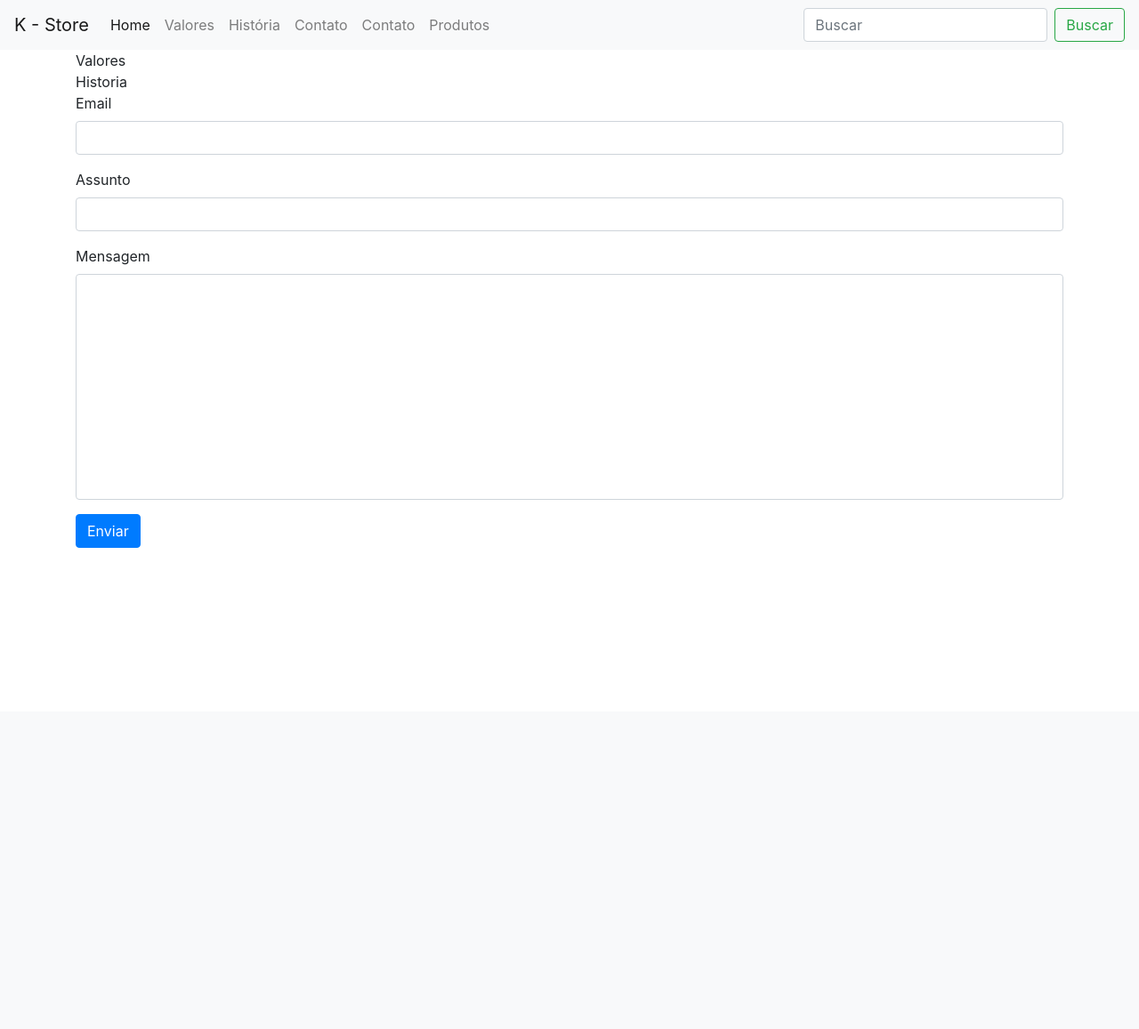
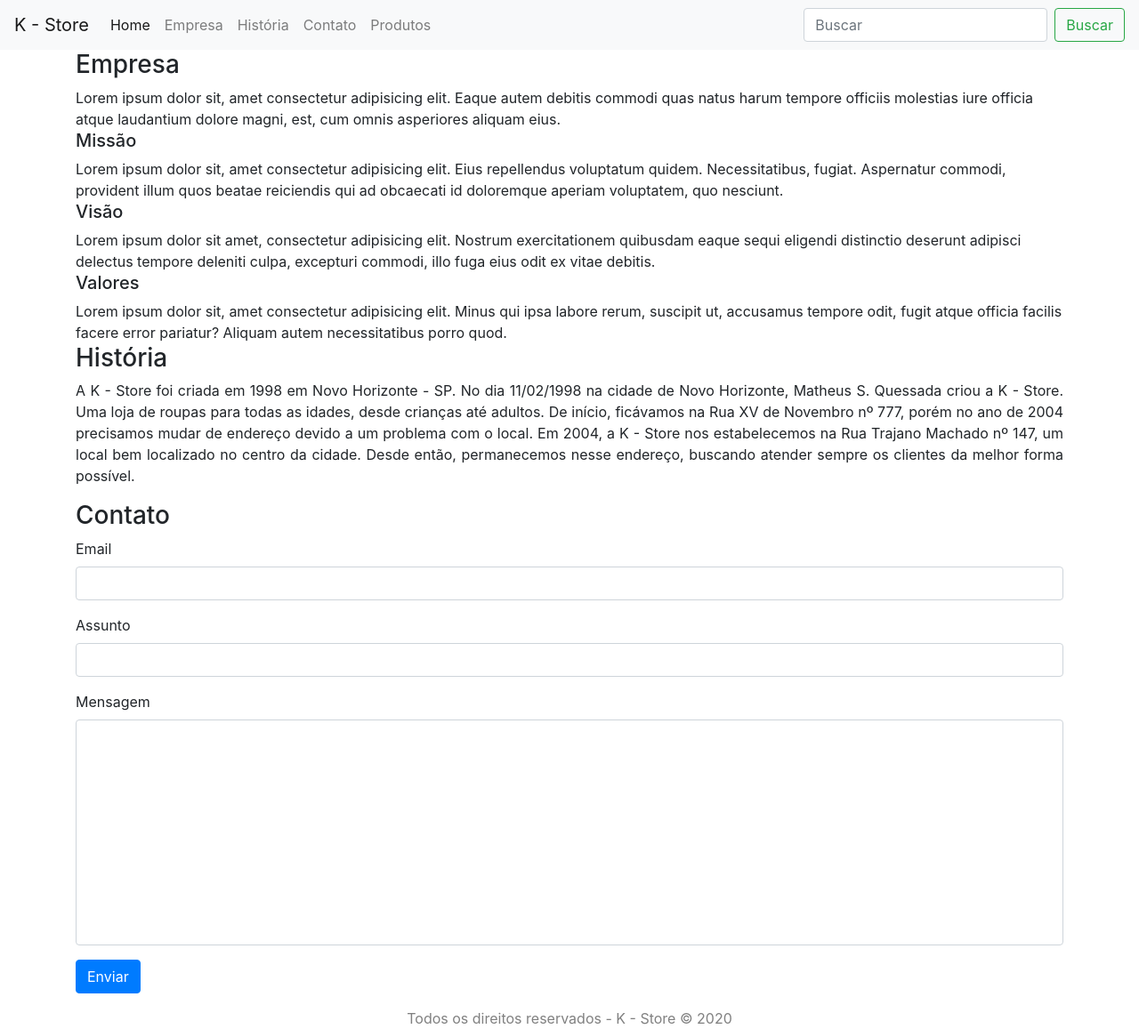
Before and after one commit to Quessada/projetoLoja, a PHP site: page / in a window 1280 px wide. Shown: the whole page at 89% size. Before the commit the page ends 616 px from the top, so only its background shows below. Run offline with PHP 8.4, Linux system fonts and the light colour scheme.

Commit message:
history and contact

```diff
--- a/includes/menu.inc.php
+++ b/includes/menu.inc.php
@@ -10,7 +10,7 @@
         <a class="nav-link" href="">Home <span class="sr-only">(current)</span></a>
       </li>
       <li class="nav-item">
-        <a class="nav-link" href="#valores" >Valores</a>
+        <a class="nav-link" href="#empresa" >Empresa</a>
       </li>
       <li class="nav-item">
         <a class="nav-link" href="#historia" aria-disabled="true">História</a>
@@ -18,9 +18,9 @@
       <li class="nav-item">
         <a class="nav-link" href="#contato" aria-disabled="true">Contato</a>
       </li>
-      <li class="nav-item">
+      <!-- <li class="nav-item">
         <a class="nav-link" href="#" aria-disabled="true">Contato</a>
-      </li>
+      </li> -->
       <li class="nav-item">
         <a class="nav-link" href="./produtos/index.php" aria-disabled="true">Produtos</a>
       </li>
--- a/index.php
+++ b/index.php
@@ -11,49 +11,74 @@
 <body>
     <?php include "./includes/menu.inc.php"; ?>
 
-    <section id="valores">
+
+
+    <section id="empresa">
         <div class="container">
-        Valores
+            <h3>Empresa</h3>
+            Lorem ipsum dolor sit, amet consectetur adipisicing elit. Eaque autem debitis commodi quas natus harum tempore officiis molestias iure officia atque laudantium dolore magni, est, cum omnis asperiores aliquam eius.
+            <h5>Missão</h5>
+            Lorem ipsum dolor sit, amet consectetur adipisicing elit. Eius repellendus voluptatum quidem. Necessitatibus, fugiat. Aspernatur commodi, provident illum quos beatae reiciendis qui ad obcaecati id doloremque aperiam voluptatem, quo nesciunt.
+            <h5>Visão</h5>
+            Lorem ipsum dolor sit amet, consectetur adipisicing elit. Nostrum exercitationem quibusdam eaque sequi eligendi distinctio deserunt adipisci delectus tempore deleniti culpa, excepturi commodi, illo fuga eius odit ex vitae debitis.
+            <h5>Valores</h5>
+            Lorem ipsum dolor sit, amet consectetur adipisicing elit. Minus qui ipsa labore rerum, suscipit ut, accusamus tempore odit, fugit atque officia facilis facere error pariatur? Aliquam autem necessitatibus porro quod.
         </div>
     </section>
 
     <section id="historia">
         <div class="container">
-        Historia
+            <h3>História</h3>
+
+            <p class="text-justify">A K - Store foi criada em 1998 em Novo Horizonte - SP. No dia 11/02/1998 na cidade de Novo Horizonte, Matheus S. Quessada criou a K - Store.
+                Uma loja de roupas para todas as idades, desde crianças até adultos. De início, ficávamos na Rua XV de Novembro nº 777, porém no
+                ano de 2004 precisamos mudar de endereço devido a um problema com o local. Em 2004, a K - Store nos estabelecemos na Rua Trajano Machado nº 147, um
+                local bem localizado no centro da cidade. Desde então, permanecemos nesse endereço, buscando atender sempre os clientes da melhor forma possível.
+            </p>
+
         </div>
 
     </section>
 
     <section id="contato">
         <div class="container">
-            <form action="">
+            <h3>Contato</h3>
+            <form action="" method="">
                 <div class="form-group">
                     <label for="email">Email</label>
-                    <input class="form-control" type="email" name="email" id="email">
+                    <input class="form-control" type="text" required name="email" id="email">
                 </div>
                 <div class="form-group">
                     <label for="subject">Assunto</label>
-                    <input class="form-control" type="text" name="subject" id="subject">
+                    <input class="form-control" type="text" required name="subject" id="subject">
                 </div>
                 <div class="form-group">
                     <label for="message">Mensagem</label>
-                    <textarea class="form-control" name="message" id="message" cols="100" rows="10" style="resize: none;"></textarea>
+                    <textarea class="form-control" required name="message" id="message" cols="100" rows="10" style="resize: none;"></textarea>
                 </div>
                 <div class="form-group">
-                    <input class="btn btn-primary" type="submit" value="Enviar">
+                    <input class="btn btn-primary" type="submit" id="enviar" value="Enviar">
                 </div>
+            </form>
+        </div>
+    </section>
 
-            </form>
-            <div class="row"">
 
+    <footer>
+        <div class="container">
+            <div class="row">
+                <div class="mx-auto" style="color: grey;">
+                    Todos os direitos reservados - K - Store &copy 2020
+                </div>
             </div>
         </div>
-    </section>
+    </footer>
 
 
     <?php include "./includes/js.inc.php"; ?>
     <script>
 
+
     </script>
 </body>
 </html>
```
